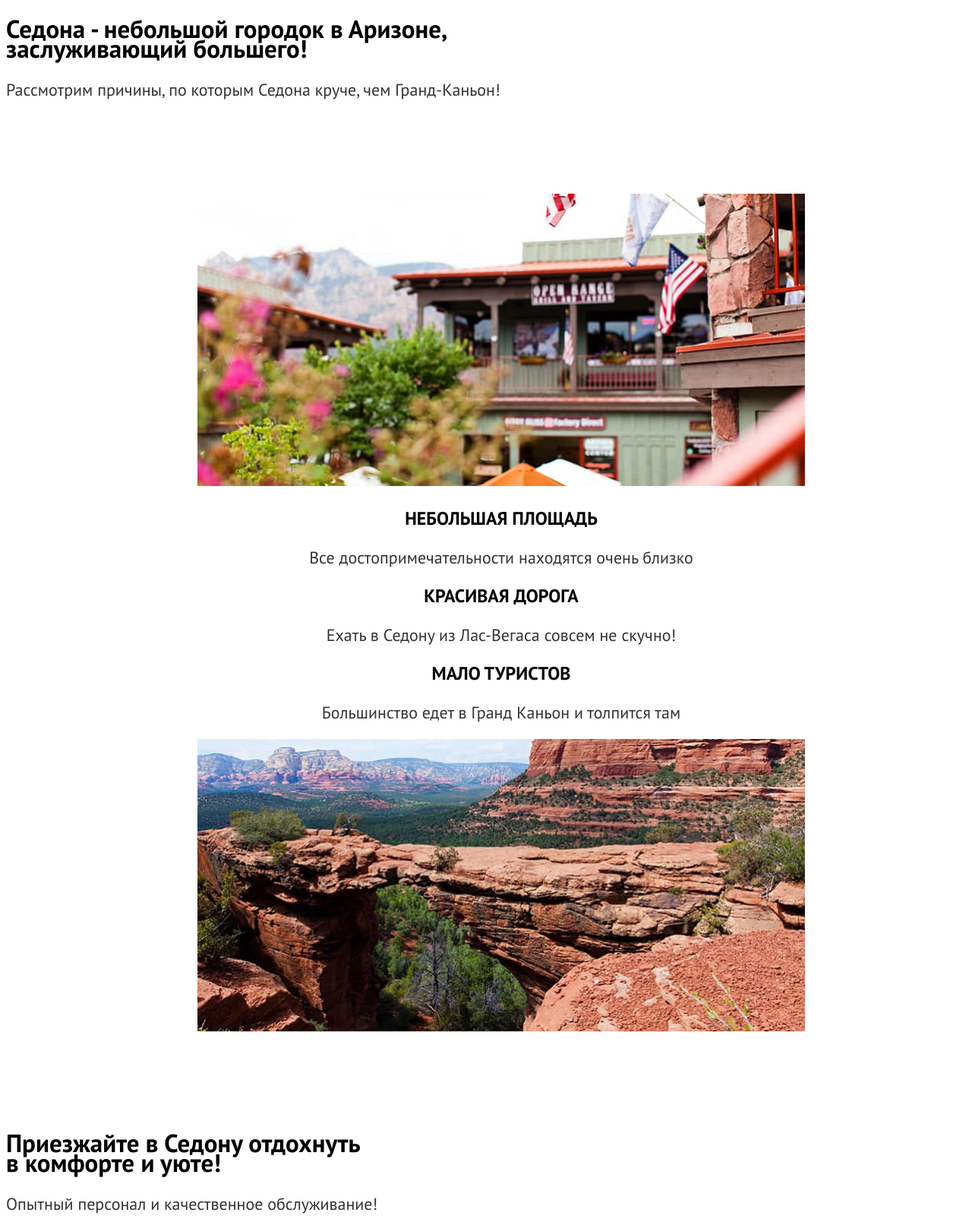
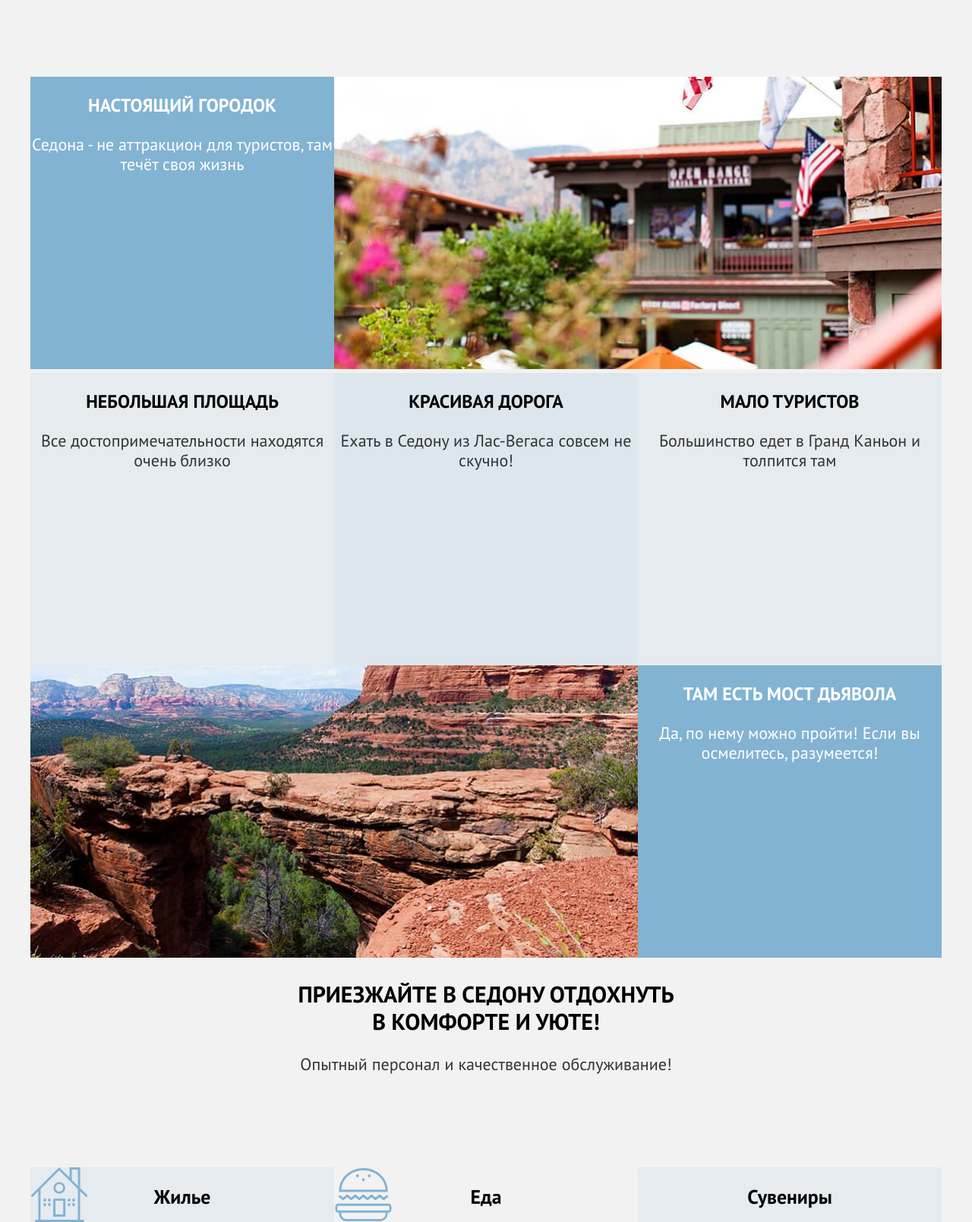
Before and after one commit to htmlacademy-htmlcss/2256695-sedona-37, a plain HTML site: page index.html in a window 1280 px wide. Shown: the part 870-2479 px from the top of the page at 76% size. Drawn offline with Linux system fonts and the light colour scheme.

Commit message:
Сетки Index

```diff
--- a/index.html
+++ b/index.html
@@ -6,6 +6,7 @@
     <link rel="stylesheet" href="styles/styles.css">
   </head>
   <body>
+    <div class="container">
     <header class="page-header">
        <nav class="navigation">
         <a class="logo" href="index.html">
@@ -39,7 +40,8 @@
         </ul>
        </nav>
     </header>
-    <main class="main-index">
+    <main class="main-container main-index">
+      <div class="page-container">
       <section class="hero">
         <h1 class="visually-hidden">Седона</h1>
         <img class="main-logo" src="images/welcome.svg" width="458" height="352" alt="Логотип Седона.">
@@ -50,33 +52,39 @@
       </section>
       <section class="advantages-all">
         <ul class="advantages-list">
-         <li class="advantages-item-town">
+         <li class="advantages-item advantages-town">
            <h3 class="advantages-title decor-white">Настоящий городок</h3>
            <p class="advantages-description decor-white">Седона - не аттракцион для туристов, там течёт своя жизнь</p>
+         </li>
+         <li>
            <img src="images/image-advantages-1.jpg" width="800" height="385" alt="Небольшой городской квартал в цветах и зелени.">
          </li>
-         <li class="advantages-item-square">
+         <li class="advantages-item advantages-square">
            <h3 class="advantages-title">Небольшая площадь</h3>
            <p class="advantages-description decor-grey">Все достопримечательности находятся очень близко</p>
          </li>
-         <li class="advantages-item-road">
+         <li class="advantages-item advantages-road">
            <h3 class="advantages-title">Красивая дорога</h3>
            <p class="advantages-description decor-grey">Ехать в Седону из Лас-Вегаса совсем не скучно!</p>
          </li>
-         <li class="advantages-item-tourists">
+         <li class="advantages-item advantages-tourists">
            <h3 class="advantages-title">Мало туристов</h3>
            <p class="advantages-description decor-grey">Большинство едет в Гранд Каньон и толпится там</p>
          </li>
-         <li class="advantages-item-bridge">
+         <li>
           <img src="images/image-advantages-2.jpg" width="800" height="385" alt="Мост из горного массива в окружении зелени и каньонов.">
+        </li>
+         <li class="advantages-item advantages-bridge">
            <h3 class="advantages-title decor-white">Там есть мост дьявола</h3>
            <p class="advantages-description decor-white">Да, по нему можно пройти! Если вы осмелитесь, разумеется!</p>
          </li>
        </ul>
       </section>
+      <section class="services-head">
+      <h2 class="services-title">Приезжайте в Седону отдохнуть <br> в комфорте и уюте!</h2>
+      <p class="services-reasons decor-grey">Опытный персонал и качественное обслуживание!</p>
+      </section>
       <section class="services">
-      <h2 class="title-two">Приезжайте в Седону отдохнуть <br> в комфорте и уюте!</h2>
-      <p class="decor-grey">Опытный персонал и качественное обслуживание!</p>
        <ul class="services-list">
         <li class="services-item-hotels">
          <h3 class="services-name">Жилье</h3>
@@ -105,6 +113,7 @@
        <button class="newsletter-button button" type="submit">Подписаться</button>
     </form>
       </section>
+    </div>
     </main>
     <footer class="page-footer">
       <section class="footer-social">
@@ -132,5 +141,6 @@
            <img class="footer-logo-html" src="images/htmlacademy.svg" width="115" height="33" alt="Логотип Академия HTML.">
       </section>
     </footer>
+    </div>
   </body>
 </html>
--- a/styles/styles.css
+++ b/styles/styles.css
@@ -12,12 +12,26 @@
   src: url("../fonts/ptsans-700.woff2") format("woff2");
   font-display: swap;
 }
+html {
+  height: 100%;
+}
 body {
   font-family: "PT Sans", sans-serif;
   font-size: 22px;
   line-height: 26px;
   color: #000000;
-  background-color: #ffffff;
+  background-color: #F2F2F2;
+  margin: 0;
+  display: flex;
+  flex-direction: column;
+  min-height: 100%;
+}
+.container {
+  margin: 0 auto;
+  width: 1200px;
+}
+.main-container {
+  flex-grow: 1;
 }
 .page-header {
   color: #000000;
@@ -34,6 +48,11 @@ body {
   clip:rect(0000);
   overflow: hidden;
 }
+.navigation {
+  display: flex;
+  width: 1060px;
+  margin: 0 auto;
+}
 .navigation-link {
   line-height: 24px;
   color:#000000;
@@ -42,10 +61,16 @@ body {
   text-decoration: none;
 }
 .navigation-list{
-  list-style-type: none;
+  list-style: none;
+  margin: 0;
+  padding: 0;
+  width: 630px;
 }
 .navigation-user {
   list-style: none;
+  max-width: 310px;
+  margin-left: auto;
+  padding: 0;
 }
 .navigation-search {
   background-image: url("../images/search.svg");
@@ -70,6 +95,14 @@ body {
   background-color: #756157;
   color:#ffffff;
 }
+.page-container {
+  width: 1200px;
+  margin: 0 auto;
+}
+.main-logo {
+  display: block;
+  margin: 0 auto;
+}
 .hotels-link-button{
   background-color: #756157;
   color:#ffffff;
@@ -93,9 +126,34 @@ body {
   width: 1200px;
   height: 485px;
 }
+.advantages {
+  height: 261px;
+}
+.advantages-head {
+  font-weight: 700;
+  font-size: 30px;
+  line-height: 36px;
+  text-transform: uppercase;
+  text-align: center;
+}
+.advantages-reasons {
+  font-weight: 400;
+  font-size: 22px;
+  line-height: 26px;
+  text-align: center;
+}
 .advantages-list {
+  display: flex;
+  flex-direction: row;
+  flex-wrap: wrap;
+  margin: 0;
+  padding: 0;
   text-align: center;
-  list-style-type: none;
+  list-style: none;
+}
+.advantages-item {
+  width: 400px;
+  height: 385px;
 }
 .advantages-title {
   font-weight: 700;
@@ -104,35 +162,103 @@ body {
   text-align: center;
   text-transform: uppercase;
 }
+.advantages-town {
+  background-color: #82B3D3;
+}
+.advantages-square {
+  background-color: rgba(131, 179, 211, 0.12);
+}
+.advantages-road {
+  background-color: rgba(131, 179, 211, 0.2);
+}
+.advantages-tourists{
+  background-color: rgba(131, 179, 211, 0.12);
+}
+.advantages-bridge{
+  background-color: #82B3D3;
+}
 .decor-white {
   color:#ffffff;
 }
 .decor-grey {
   color:#333333;
 }
+.services-head {
+  height: 246px;
+}
+.services-title {
+  font-weight: 700;
+  font-size: 30px;
+  line-height: 36px;
+  text-transform: uppercase;
+  text-align: center;
+}
+.services-reasons {
+  font-weight: 400;
+  font-size: 22px;
+  line-height: 26px;
+  text-align: center;
+}
 .services-list {
+  display: flex;
+  flex-direction: row;
   list-style-type: none;
+  margin: 0;
+  padding: 0;
+  text-align: center;
 }
 .services-item-hotels {
   background-image: url("../images/hotels.svg");
   background-repeat: no-repeat;
+  background-color: rgba(131, 179, 211, 0.12);
+  width: 400px;
+  height: 385px;
 }
 .services-item-meal {
   background-image: url("../images/meal.svg");
   background-repeat: no-repeat;
+  width: 400px;
+  height: 385px;
 }
 .services-item-souvenirs {
   background-image: url("../images/souvenirs.svg");
+  background-color: rgba(131, 179, 211, 0.12);
   background-repeat: no-repeat;
+  width: 400px;
+  height: 385px;
+}
+.hotels-title {
+  font-weight: 700;
+  font-size: 30px;
+  line-height: 36px;
+  text-align: center;
+}
+.hotel-date {
+  font-weight: 400;
+  font-size: 22px;
+  line-height: 26px;
+  text-align: center;
+}
+.hotels-link-button {
+  font-weight: 700;
+  font-size: 20px;
+  line-height: 36px;
+  width: 376px;
+  height: 52px;
 }
 .newsletter {
   background-image: url("../images/subscribe-background.jpg");
   width: 1200px;
   height: 415px;
   background-size: 100% auto;
+  text-align: center;
 }
 .page-footer {
+  display: flex;
+  flex-direction: row;
+  justify-content: space-between;
   background-color: #ffffff;
+  height: 120px;
 }
 .footer-social-list {
   list-style: none;
@@ -164,12 +290,15 @@ body {
 }
 
 
+
+
+
+
 .main-inner {
   background-image: url("../images/catalog-background.jpg");
   background-repeat: no-repeat;
   background-size: 100% auto;
 }
-
 .breadcrumbs-home {
   background-image: url("../images/return-homepage.svg");
   background-repeat: no-repeat;
```
Lines whose indentation alone changed are shown as unchanged.
